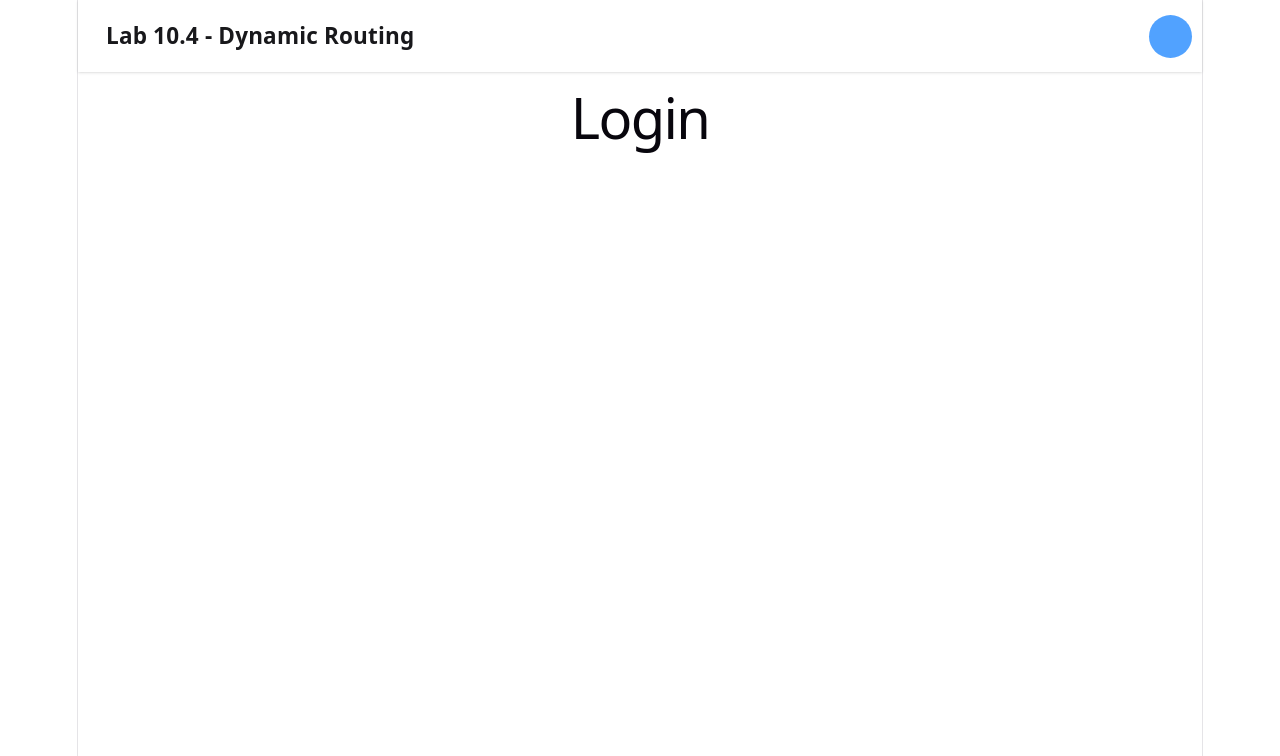
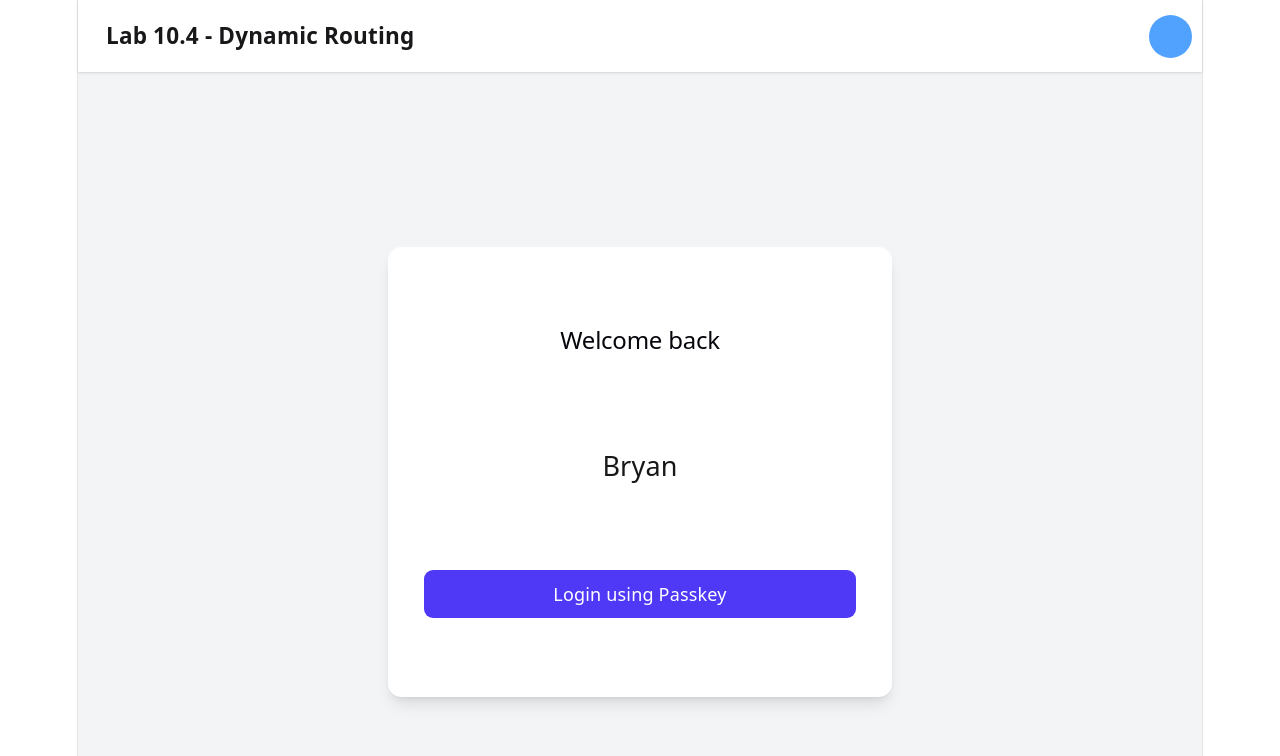
Before and after one commit to chadgarc/lab10.4-Dinamic-Routing, a React (Vite) app: page /login in a window 1280 px wide. Shown: the top 756 px of the page. Built offline with nearby package versions, Linux system fonts and the light colour scheme.

Commit message:
feat: implement authentication flow with protected routes and login/logout functionality

```diff
--- a/src/components/Header/LoggedUser.tsx
+++ b/src/components/Header/LoggedUser.tsx
@@ -3,7 +3,7 @@ import { AuthContext } from "../../hooks/Contexts/AuthContext";
 import { Link } from "react-router";
 
 export function LoggedUser(){
-    const {isAuth, logout, login} = useContext(AuthContext)
+    const {isAuth, logout} = useContext(AuthContext)
 
     return(
         <div className="dropdown dropdown-end">
@@ -20,7 +20,7 @@ export function LoggedUser(){
                 </a>
                 </li>
                 {/* <li><a>Settings</a></li> */}
-                {isAuth ? <li><Link to="/login">Logout</Link></li>
+                {isAuth ? <li><Link to="/login" onClick={logout}>Logout</Link></li>
                     : <li><Link to="/login">Login</Link></li>}
             </ul>
         </div>
--- a/src/components/body/pages/Login.tsx
+++ b/src/components/body/pages/Login.tsx
@@ -1,6 +1,21 @@
+import { Link } from "react-router";
+import { useAuth } from "../../../hooks/Contexts/AuthContext";
 
 export function Login(){
+    const {login} = useAuth();
+
     return(
-        <h1>Login</h1>
+        <div className="min-h-screen bg-gray-100 flex items-center justify-center p-4">
+            <div className="max-w-md w-full bg-white rounded-xl shadow-lg p-8 h-100 flex flex-col justify-around">
+                <h2 className="text-2xl font-bold text-gray-900 mb-6 text-center">Welcome back</h2>
+                <p className="mb-6 text-center text-2xl">Bryan</p>
+
+                <form className="space-y-4">
+                    <button className="w-full bg-indigo-600 hover:bg-indigo-700 text-white font-medium py-2.5 rounded-lg transition-colors">
+                        <Link to="/blog" onClick={login}>Login using Passkey</Link>
+                    </button>
+                </form>
+            </div>
+        </div>
     )
 }
```
